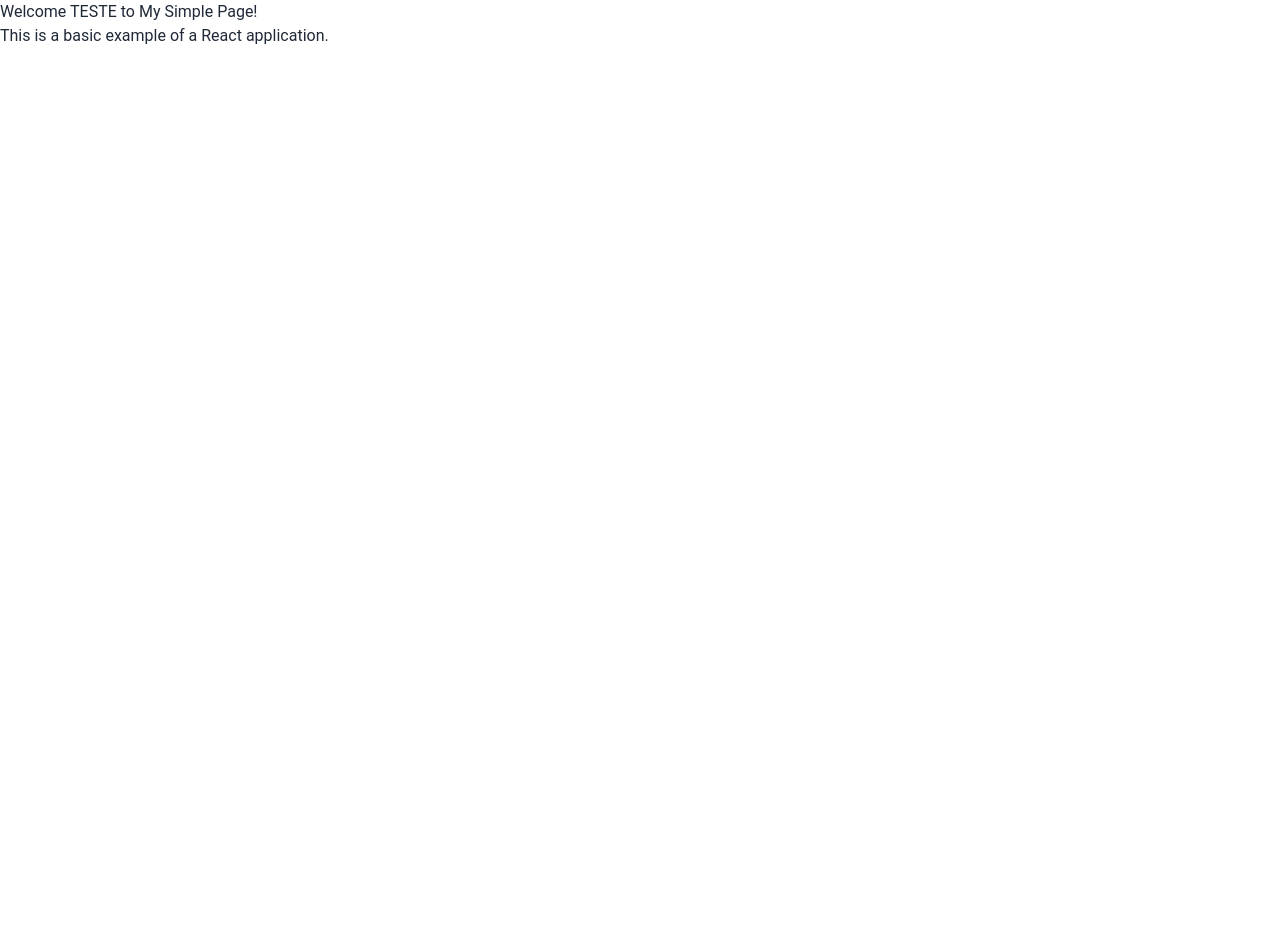
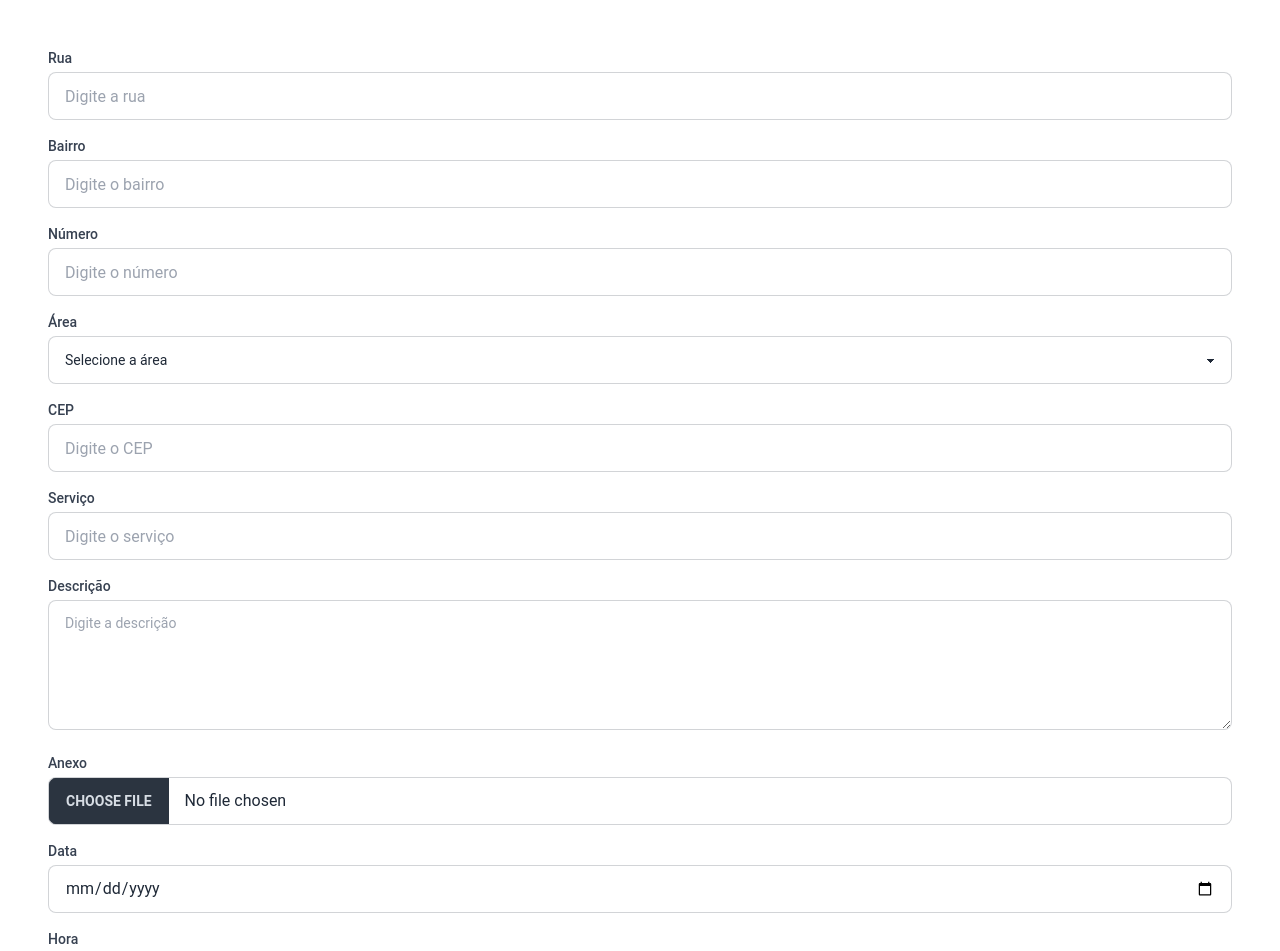
Before and after one commit to camilabr74/HTML_PI_2, a React (Vite) app: page /service-request in a window 1280 px wide. Shown: the top 951 px of the page. Before the commit the page ends 800 px from the top, so only its background shows below. Built offline with nearby package versions, Linux system fonts and the light colour scheme.

Commit message:
Adiciona formulário base de solicitações de serviço

```diff
--- a/src/pages/Citizen/ServiceRequest.jsx
+++ b/src/pages/Citizen/ServiceRequest.jsx
@@ -1,12 +1,176 @@
-import React from 'react';
+import React, { useState } from 'react';
+import BaseForm from '../../components/BaseForm/BaseForm';
 
-function ServiceAdd() {
+const ServiceAdd = ({ onSubmit }) => {
+  const [street, setStreet] = useState('');
+  const [neighborhood, setNeighborhood] = useState('');
+  const [number, setNumber] = useState('');
+  const [area, setArea] = useState('');
+  const [zipCode, setZipCode] = useState('');
+  const [service, setService] = useState('');
+  const [description, setDescription] = useState('');
+  const [attachment, setAttachment] = useState(null);
+  const [date, setDate] = useState('');
+  const [time, setTime] = useState('');
+
+  const handleFormSubmit = () => {
+    onSubmit({
+      street,
+      neighborhood,
+      number,
+      area,
+      zipCode,
+      service,
+      description,
+      attachment,
+      date,
+      time,
+      status: 'em análise',
+    });
+    // Resetar campos se necessário
+    setStreet('');
+    setNeighborhood('');
+    setNumber('');
+    setArea('');
+    setZipCode('');
+    setService('');
+    setDescription('');
+    setAttachment(null);
+    setDate('');
+    setTime('');
+  };
+
   return (
-    <div>
-      <h1>Welcome TESTE to My Simple Page!</h1>
-      <p>This is a basic example of a React application.</p>
-    </div>
+    <BaseForm onSubmit={handleFormSubmit}>
+      <div>
+        <label htmlFor="street" className="block text-sm font-medium text-gray-700">Rua</label>
+        <input
+          type="text"
+          id="street"
+          value={street}
+          onChange={(e) => setStreet(e.target.value)}
+          placeholder="Digite a rua"
+          className="input input-bordered w-full mt-1"
+          required
+        />
+      </div>
+
+      <div>
+        <label htmlFor="neighborhood" className="block text-sm font-medium text-gray-700">Bairro</label>
+        <input
+          type="text"
+          id="neighborhood"
+          value={neighborhood}
+          onChange={(e) => setNeighborhood(e.target.value)}
+          placeholder="Digite o bairro"
+          className="input input-bordered w-full mt-1"
+          required
+        />
+      </div>
+
+      <div>
+        <label htmlFor="number" className="block text-sm font-medium text-gray-700">Número</label>
+        <input
+          type="text"
+          id="number"
+          value={number}
+          onChange={(e) => setNumber(e.target.value)}
+          placeholder="Digite o número"
+          className="input input-bordered w-full mt-1"
+          required
+        />
+      </div>
+
+      <div>
+        <label htmlFor="area" className="block text-sm font-medium text-gray-700">Área</label>
+        <select
+          id="area"
+          value={area}
+          onChange={(e) => setArea(e.target.value)}
+          className="select select-bordered w-full mt-1"
+          required
+        >
+          <option value="">Selecione a área</option>
+          <option value="Continental">Área Continental</option>
+          <option value="Insular">Área Insular</option>
+          {/* Adicione mais opções conforme necessário */}
+        </select>
+      </div>
+
+      <div>
+        <label htmlFor="zipCode" className="block text-sm font-medium text-gray-700">CEP</label>
+        <input
+          type="text"
+          id="zipCode"
+          value={zipCode}
+          onChange={(e) => setZipCode(e.target.value)}
+          placeholder="Digite o CEP"
+          className="input input-bordered w-full mt-1"
+          required
+        />
+      </div>
+
+      <div>
+        <label htmlFor="service" className="block text-sm font-medium text-gray-700">Serviço</label>
+        <input
+          type="text"
+          id="service"
+          value={service}
+          onChange={(e) => setService(e.target.value)}
+          placeholder="Digite o serviço"
+          className="input input-bordered w-full mt-1"
+          required
+        />
+      </div>
+
+      <div>
+        <label htmlFor="description" className="block text-sm font-medium text-gray-700">Descrição</label>
+        <textarea
+          id="description"
+          value={description}
+          onChange={(e) => setDescription(e.target.value)}
+          placeholder="Digite a descrição"
+          className="textarea textarea-bordered w-full mt-1"
+          rows="4"
+          required
+        ></textarea>
+      </div>
+
+      <div>
+        <label htmlFor="attachment" className="block text-sm font-medium text-gray-700">Anexo</label>
+        <input
+          type="file"
+          id="attachment"
+          onChange={(e) => setAttachment(e.target.files[0])}
+          className="file-input file-input-bordered w-full mt-1"
+        />
+      </div>
+
+      <div>
+        <label htmlFor="date" className="block text-sm font-medium text-gray-700">Data</label>
+        <input
+          type="date"
+          id="date"
+          value={date}
+          onChange={(e) => setDate(e.target.value)}
+          className="input input-bordered w-full mt-1"
+          required
+        />
+      </div>
+
+      <div>
+        <label htmlFor="time" className="block text-sm font-medium text-gray-700">Hora</label>
+        <input
+          type="time"
+          id="time"
+          value={time}
+          onChange={(e) => setTime(e.target.value)}
+          className="input input-bordered w-full mt-1"
+          required
+        />
+      </div>
+    </BaseForm>
   );
-}
+};
 
 export default ServiceAdd;
```
